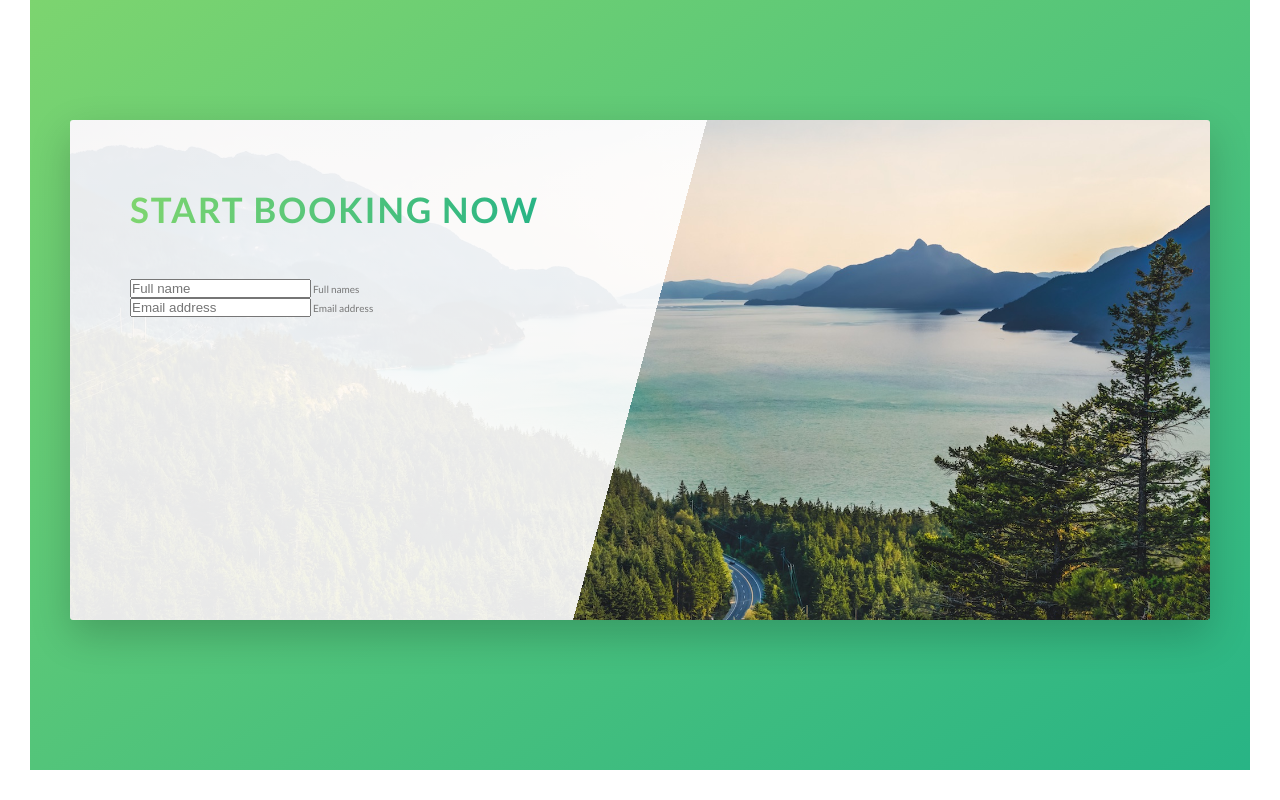
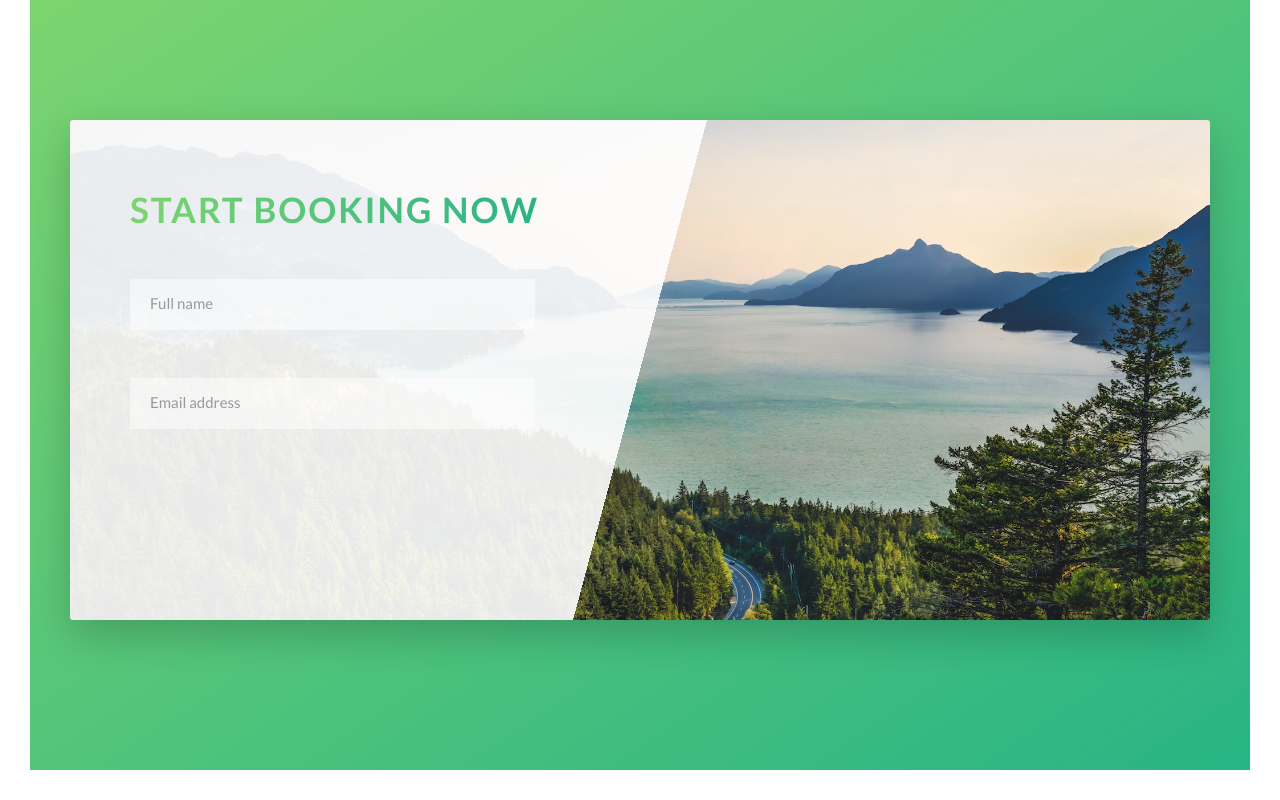
Before and after one commit to samadjei/Natours, a website: page index.html in a window 1280 px wide. Shown: the part 4455-5255 px from the top of the page. Drawn offline with Linux system fonts and the light colour scheme.

Commit message:
🚀added form styling

```diff
--- a/index.html
+++ b/index.html
@@ -339,7 +339,7 @@
               </div>
                 <div class="form__group">
                   <input type="text" class="form__input" placeholder="Full name" id="name" required>
-                  <label for="name" class="form__label">Full names</label>
+                  <label for="name" class="form__label">Full name</label>
                 </div>
                 <div class="form__group">
                   <input type="email" class="form__input" placeholder="Email address" id="email" required>
--- a/sass/abstracts/_variables.scss
+++ b/sass/abstracts/_variables.scss
@@ -12,6 +12,8 @@ $color-grey-light-1: #f7f7f7;
 $color-grey-light-2: #eee;
 
 $color-grey-dark: #777;
+$color-grey-dark-2: #999;
+
 $color-white: #fff;
 $color-black: #000;
 
--- a/sass/main.scss
+++ b/sass/main.scss
@@ -12,6 +12,7 @@
 @import "components/card";
 @import "components/composition";
 @import "components/feature-box";
+@import "components/form";
 @import "components/story";
 
 @import "layout/grid";
```
Also changed, not shown: css/style.css.
